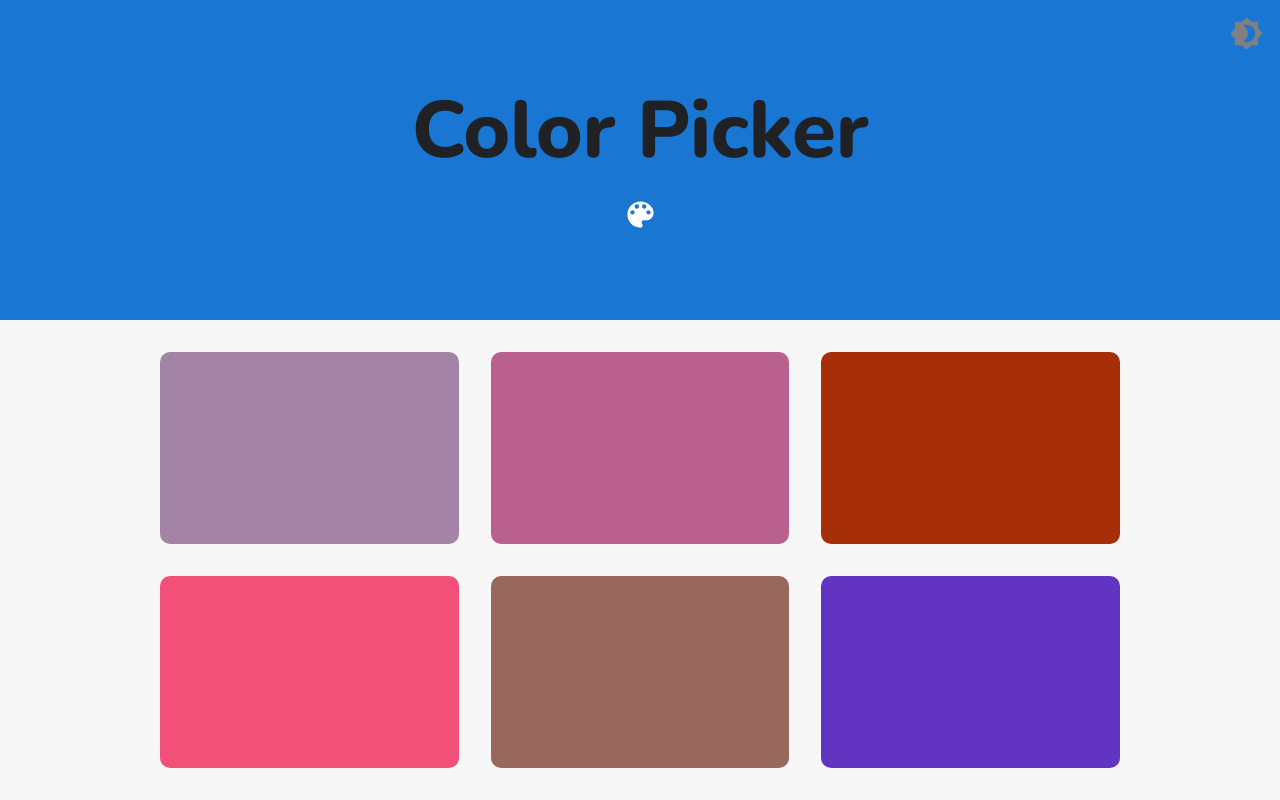
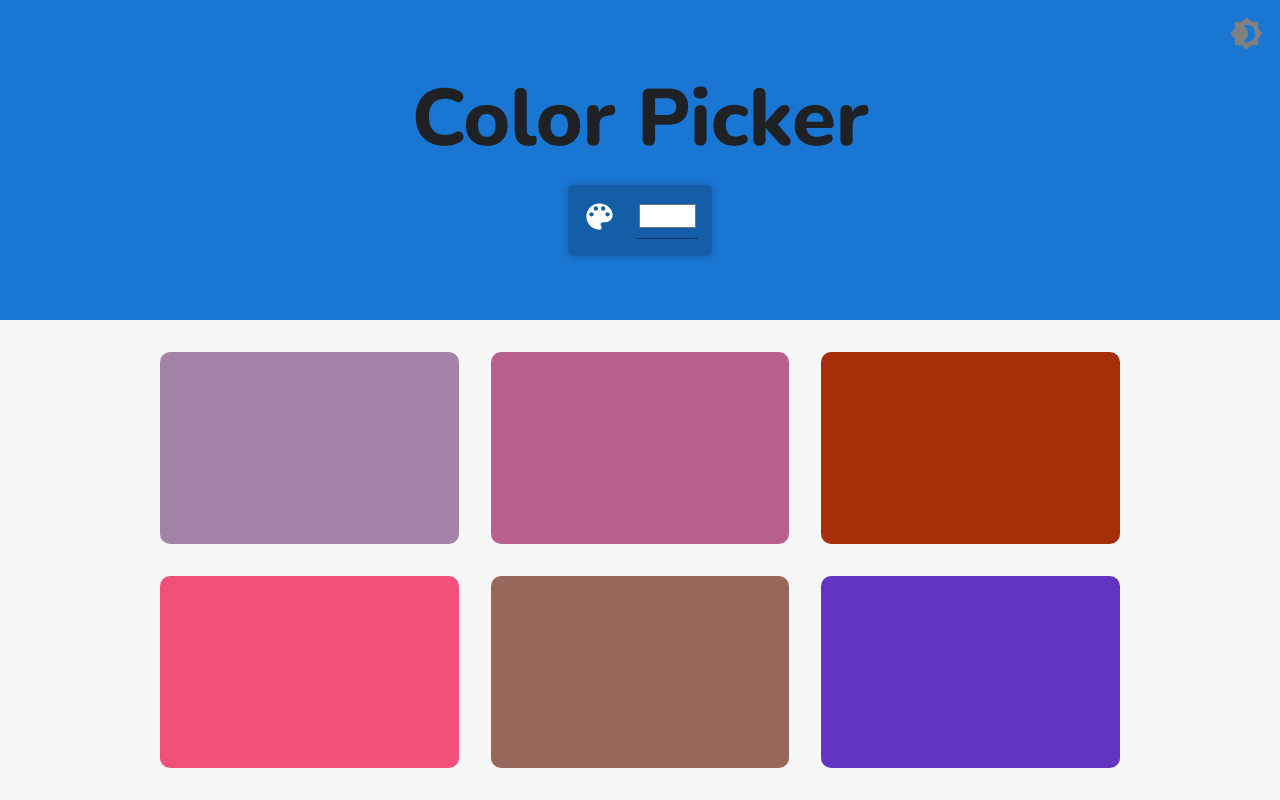
Before and after one commit to DemonDaddy22/all-about-reactJS, a React (Create React App) app: page /#/color-picker in a window 1280 px wide. Built offline with nearby package versions, Linux system fonts and the light colour scheme.

Commit message:
add input type color

```diff
--- a/src/components/ColorPicker/index.js
+++ b/src/components/ColorPicker/index.js
@@ -3,9 +3,10 @@ import React from 'react';
 import classes from './styles.module.css';
 import Iconbutton from '../../ui-components/Button/Iconbutton';
 import Page from '../../ui-components/Page';
-import { getColours, isColourDark } from '../../utils';
+import { getColours, isColourDark, rgbToHex } from '../../utils';
 import ColorCard from './components/ColorCard';
 import ColorLensRoundedIcon from '@material-ui/icons/ColorLensRounded';
+import Input from '../../ui-components/Input';
 
 export default class ColorPicker extends React.Component {
 
@@ -34,7 +35,10 @@ export default class ColorPicker extends React.Component {
                     <div style={headerColour && { color: headerColour }} className={classes.header}>
                         Color Picker
                     </div>
-                    <Iconbutton iconColor='#fff' onClick={this.getColours} icon={<ColorLensRoundedIcon fontSize='large' />}></Iconbutton>
+                    <div className={classes.inputWrapper}>
+                        <Iconbutton iconColor='#fff' onClick={this.getColours} icon={<ColorLensRoundedIcon fontSize='large' />} style={{ marginRight: 8 }}></Iconbutton>
+                        <Input id='color-picker' type='color' value={rgbToHex(selectedColour) || '#ffffff'} onChange={(e) => this.handleColourChange(e.target.value)} rootInputStyles={{ height: '2rem' }} />
+                    </div>
                 </div>
                 <div className={classes.palette}>
                     {colours.map((colour, index) => <ColorCard key={`colour-card-${index}`} colour={colour} handleColourChange={this.handleColourChange} />)}
--- a/src/components/ColorPicker/styles.module.css
+++ b/src/components/ColorPicker/styles.module.css
@@ -24,6 +24,17 @@
     grid-template-columns: 1fr;
 }
 
+.inputWrapper {
+    display: flex;
+    align-items: center;
+    width: 30%;
+    margin-top: 0.75rem;
+    padding: 2px 14px 10px 2px;
+    border-radius: 6px;
+    background-color: rgba(0, 0, 0, 0.2);
+    box-shadow: 0 0 10px rgba(0, 0, 0, 0.2);
+}
+
 @media (min-width: 768px) {
     .headerContainer {
         border-bottom: none;
@@ -36,6 +47,9 @@
         grid-template-columns: 1fr 1fr;
         gap: 1rem;
     }
+    .inputWrapper {
+        max-width: 15%;
+    }
 }
 
 @media (min-width: 900px) {
@@ -47,4 +61,13 @@
         grid-template-columns: 1fr 1fr 1fr;
         gap: 2rem;
     }
+    .inputWrapper {
+        max-width: 10%;
+        transition: background-color 0.25s ease-in-out, box-shadow 0.25s ease-in-out, transform 0.25s ease-in-out;
+    }
+    .inputWrapper:hover {
+        background-color: rgba(0, 0, 0, 0.3);
+        box-shadow: 0 0 12px rgba(0, 0, 0, 0.3);
+        transform: scale(1.02);
+    }
 }
--- a/src/utils/index.js
+++ b/src/utils/index.js
@@ -44,8 +44,15 @@ export const isValidColour = colour => {
     if (isEmptyString(colour)) return false;
     const style = new Option().style;
     style.color = colour;
+    if (isHexColour(colour)) {
+        // convert hex to rgb as style.color gets converted to rgb
+        let result = /^#?([a-f\d]{2})([a-f\d]{2})([a-f\d]{2})$/i.exec(colour);
+        colour = `rgb(${parseInt(result[1], 16)}, ${parseInt(result[2], 16)}, ${parseInt(result[3], 16)})`;
+    }
     return style.color === colour;
 };
+
+export const isHexColour = colour => /^#([0-9A-F]{3}){1,2}$/i.test(colour);
 
 export const hexToRGB = colour => {
     if (!isValidColour(colour)) return null;
@@ -53,12 +60,14 @@ export const hexToRGB = colour => {
     let shorthandRegex = /^#?([a-f\d])([a-f\d])([a-f\d])$/i; // checks for 3 digit hex value (#0f0) and converts them to 6 digit hex value
     colour = colour.replace(shorthandRegex, (m, r, g, b) => r + r + g + g + b + b);
 
-    let result = new RegExp('/^#?([a-f\\d]{2})([a-f\\d]{2})([a-f\\d]{2})$/i').exec(colour);
+    let result = /^#?([a-f\d]{2})([a-f\d]{2})([a-f\d]{2})$/i.exec(colour);
     return result ? `rgb(${parseInt(result[1], 16)}, ${parseInt(result[2], 16)}, ${parseInt(result[3], 16)})` : null;
 };
 
 export const rgbToHex = colour => {
     if (!isValidColour(colour)) return null;
+
+    if (isHexColour(colour)) return colour;
 
     // Turn colour rgb(r, g, b) into rgb(r g b)
     let sep = colour.indexOf(', ') > -1 ? ', ' : ' ';
@@ -79,10 +88,9 @@ export const rgbToHex = colour => {
 export const isColourDark = colour => {
     if (!isValidColour(colour)) return false;
 
-    const isHex = new RegExp('/^#([0-9A-F]{3}){1,2}$/i').test(colour);
-    if (!isHex) colour = rgbToHex(colour);
+    if (!isHexColour(colour)) colour = rgbToHex(colour);
 
-    const is3digitHex = new RegExp('/^#[0-9A-F]{3}$/i').test(colour);
+    const is3digitHex = /^#[0-9A-F]{3}$/i.test(colour);
     if (is3digitHex) colour = colour.replace(/^#?([a-f\d])([a-f\d])([a-f\d])$/i, (m, r, g, b) => r + r + g + g + b + b);
 
     let rgb = parseInt(colour.substring(1), 16);
@@ -91,6 +99,5 @@ export const isColourDark = colour => {
     let b = (rgb >> 0) & 0xff;
 
     let luma = 0.2126 * r + 0.7152 * g + 0.0722 * b; // per ITU-R BT.709
-    console.log(luma);
     return luma < 100;
 };
```
